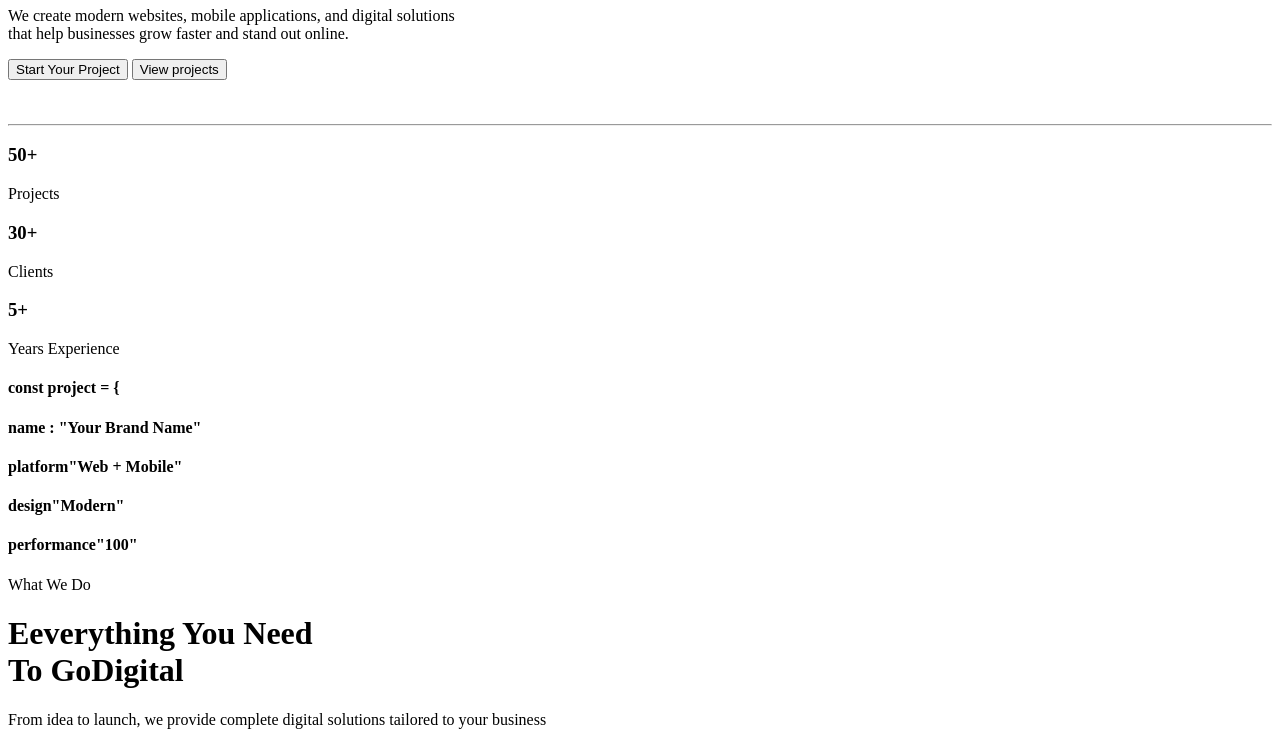
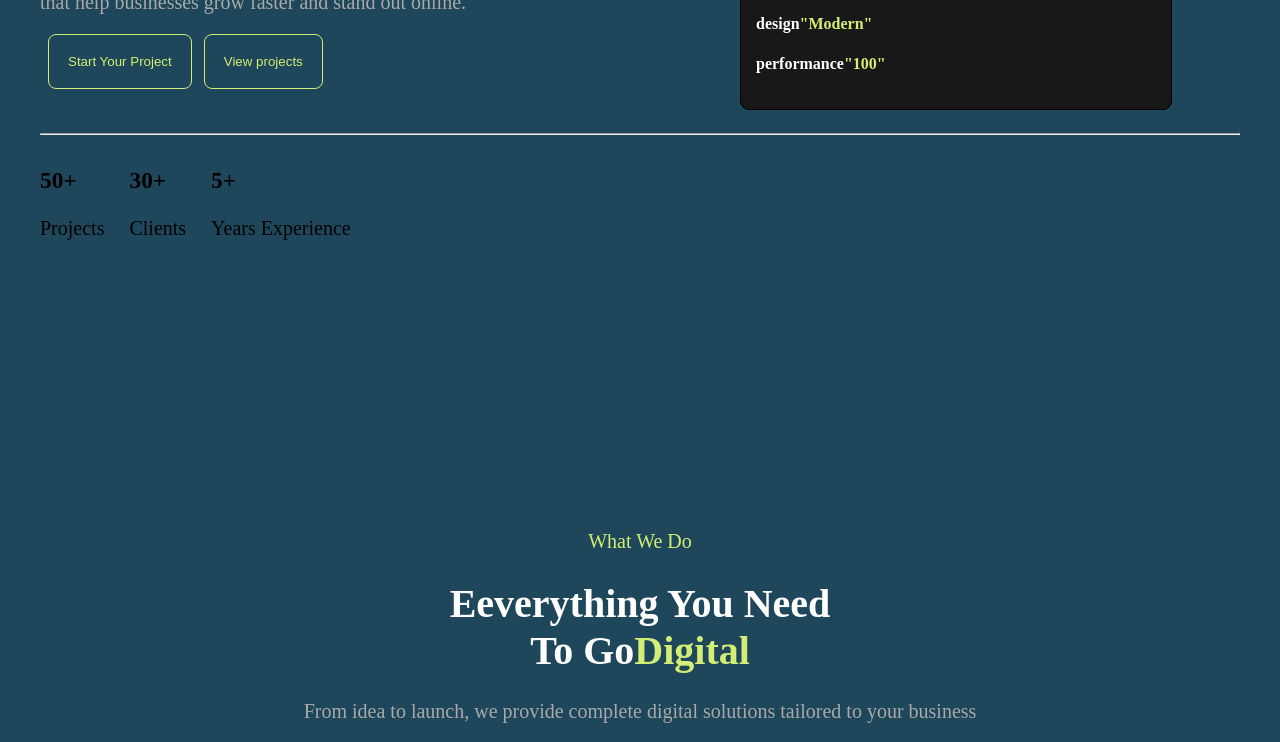
Before and after one commit to mosalam2006-hash/oo-company, a plain HTML site: page index.html in a window 1280 px wide. Shown: the part 351-1093 px from the top of the page. Drawn offline with nearby package versions, Linux system fonts and the light colour scheme.

Commit message:
Add files via upload

```diff
--- a/index.html
+++ b/index.html
@@ -4,7 +4,7 @@
     <meta charset="UTF-8">
     <meta name="viewport" content="width=device-width, initial-scale=1.0">
     <link href="https://cdn.jsdelivr.net/npm/remixicon@4.9.0/fonts/remixicon.css" rel="stylesheet"/>
-    <link rel="stylesheet" href="task2.css">
+    <link rel="stylesheet" href="ahmed.css">
     <title>task 2</title>
 </head>
 <body>
```
